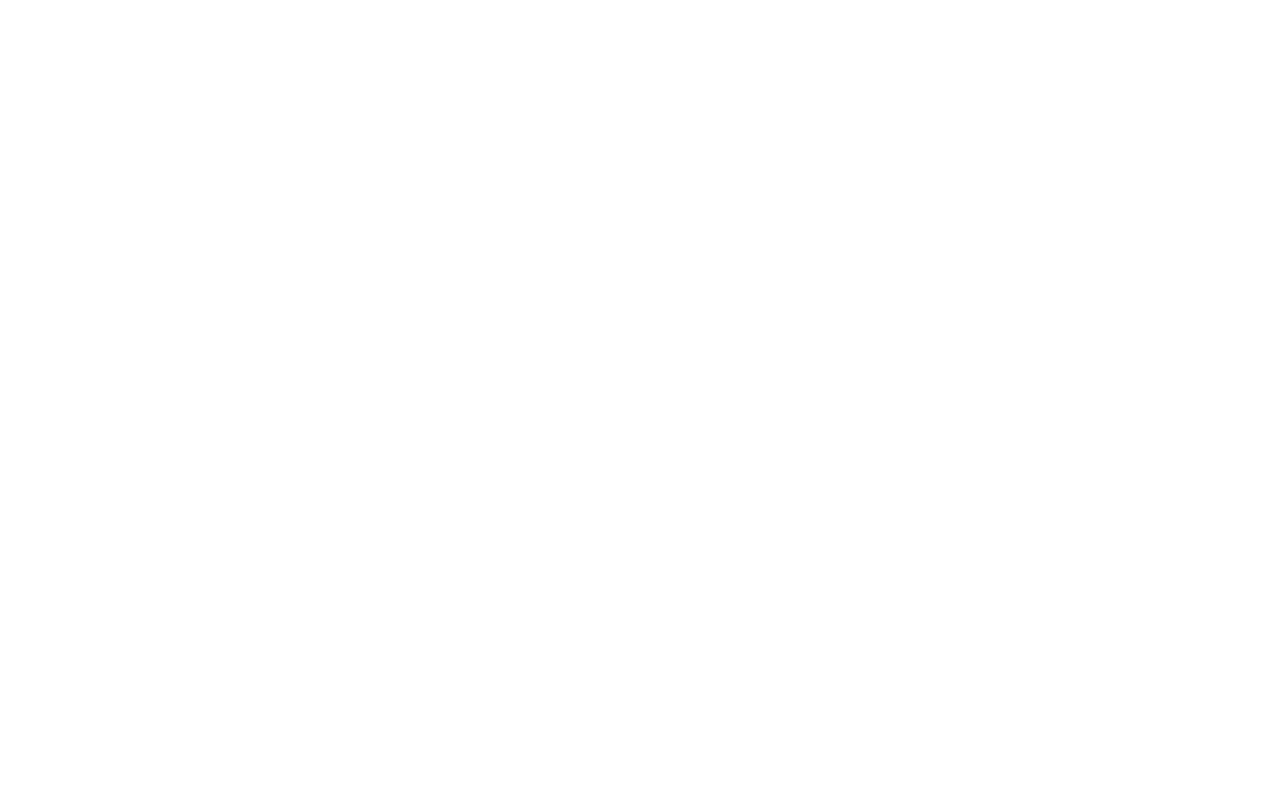
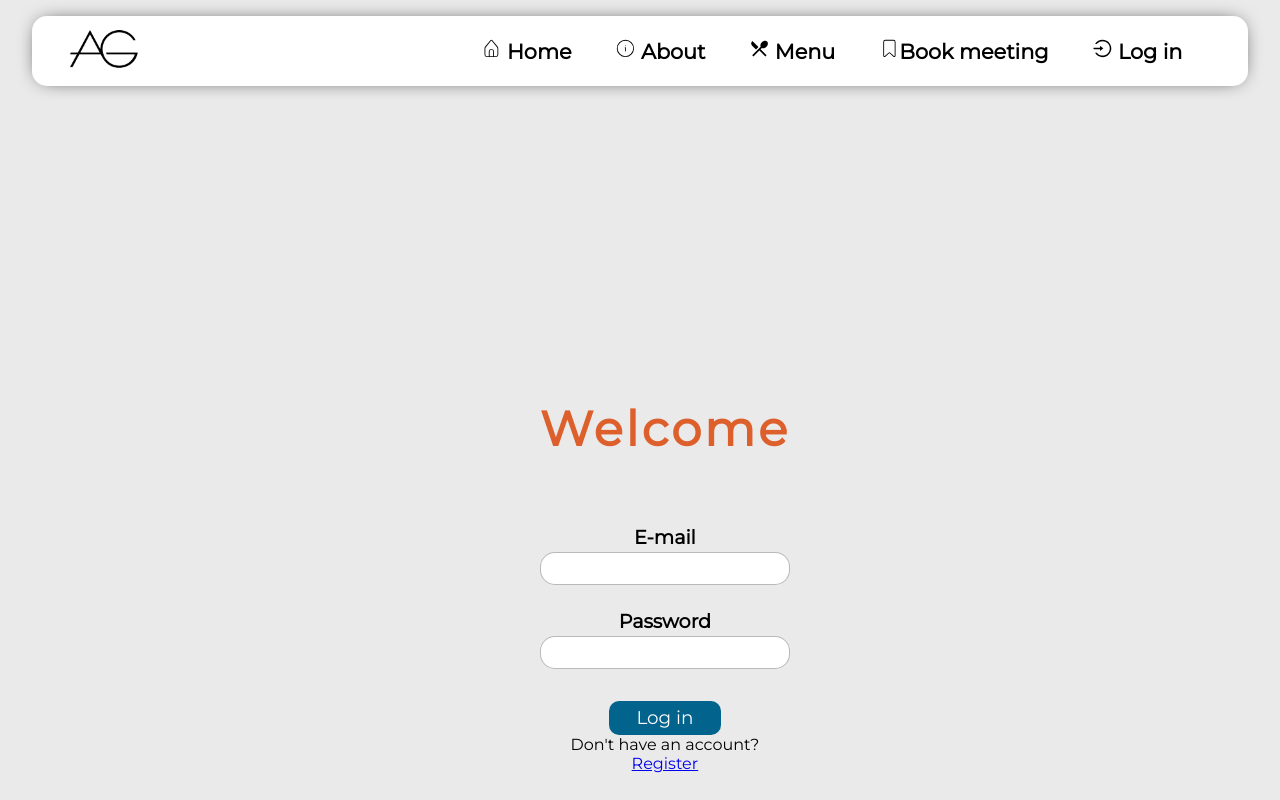
Before and after one commit to AdriandGrigore/HireChef-Website, a React (Create React App) app: page /login in a window 1280 px wide. Before the commit this address had no page. Shown: the top 800 px of the page. Built offline with nearby package versions, Linux system fonts and the light colour scheme.

Commit message:
login page + login form implemented

```diff
--- a/src/App.js
+++ b/src/App.js
@@ -2,6 +2,7 @@
 import Menu from "./pages/Menu"
 import Booking from "./pages/Booking"
 import { Route, Routes } from "react-router-dom";
+import Login from "./pages/Login";
 import "./App.css"
 
 function App() {
@@ -11,6 +12,7 @@
         <Route path="/" element={<Home/>}/>
         <Route path="/menu" element={<Menu/>}/>
         <Route path="/booking" element={<Booking/>}/>
+        <Route path="/login" element={<Login/>}/>
       </Routes>
     </div>
   );
--- /dev/null
+++ b/src/components/LoginForm/LoginForm.css
@@ -0,0 +1,133 @@
+.login-section{
+    display: flex;
+    align-items: center;
+    justify-content: center;
+    height: 100vh;
+    background-color: rgba(228, 226, 226, 0.726);
+}
+
+.login-card{
+    display: flex;
+    align-items: center;
+    width: 900px;
+    height: 70%;
+    margin: 0rem 1rem;
+    background-color: rgb(255, 255, 255);
+    box-shadow: 0px 0px 20px 0px rgba(0,0,0,0.3);
+    animation: 0.25s login-card ease-out;
+}
+
+.login-img{
+    height: 100%;
+    width: 45%;
+    border-right: 3px solid rgba(0, 113, 161, 0.151);
+}
+
+.login-form{
+    display: flex;
+    flex-direction: column;
+    margin:auto;
+    height: 100%;
+    animation: 0.4s login-form linear;
+}
+
+.welcome-text{
+    margin-top: auto;
+    color:rgb(221, 95, 44);
+    font-size: 2rem;
+    letter-spacing: 3px;
+}
+
+
+.login-form form {
+    display: flex;
+    flex-direction: column;
+    margin-top: 2.7rem;
+}
+
+.login-form label{
+    margin-top: 1.5rem;
+    font-size: 1.2rem;
+    font-weight: bold;
+    color: rgb(0, 0, 0);
+}
+
+.login-form input{
+    padding: 0.3rem 0.5rem ;
+    margin-top: 0.2rem;
+    font-size: 1.1rem;
+    text-align: center;
+    border-radius: 15px;
+    outline: none;
+    border: 1px solid rgba(0, 0, 0, 0.274);
+}
+
+.login-form button {
+    width: 7rem;
+    margin: 2rem auto 0 auto;
+    padding: 0.35rem 1rem;
+    font-size: 1.15rem;
+    border: none;
+    color: white;
+    background-color: rgb(2, 99, 141);
+    border-radius: 10px;
+    cursor: pointer;
+}
+
+.login-form button:hover{
+    background-color: rgb(1, 137, 196);
+}
+
+.register-msg{
+    margin-top: auto;
+    margin-bottom: 2rem;
+}
+
+.register-msg small{
+    font-size: 1rem;
+}
+
+.register-msg a:visited{
+    color: blue;
+}
+
+
+@keyframes login-card{
+    0%{
+        height: 0%;
+        width: 300px;
+    }
+    100%{
+        height: 70%;
+        width: 900px;
+    }
+}
+
+@keyframes login-form{
+    0%{
+        opacity: 0;
+    }
+
+    100%{
+        opacity: 1;
+    }
+}
+
+@media screen and (max-width:640px){
+    .login-img{
+        display: none;
+    }
+}
+
+
+@media screen and (max-width:435px) {
+    .welcome-text{
+        font-size: 1.7rem;
+    }
+    .login-card{
+        height: 100%;
+        margin: auto 0;
+        background-color: rgba(248, 248, 248, 0.425);
+        animation: none;
+    }
+}
--- /dev/null
+++ b/src/components/LoginForm/LoginForm.js
@@ -0,0 +1,33 @@
+import React from 'react'
+import "../LoginForm/LoginForm.css"
+import loginImg from "../../assets/loginImg.jpg"
+import { NavHashLink as Link } from 'react-router-hash-link'
+
+function LoginForm() {
+  return (
+    <section className='login-section'>
+      <div className='login-card'>
+        <div className='login-img'>
+          <img src={loginImg} alt="loginIcon" />
+        </div>
+        <div className='login-form'>
+          <div className='welcome-text'>
+            <h1>Welcome</h1>
+          </div>
+          <form>
+            <label htmlFor="loginEmail">E-mail</label>
+            <input type='email' id='loginEmail'/>
+            <label htmlFor='loginPassword'>Password</label>
+            <input type='password' id="loginPassword"/>
+            <button type='submit'>Log in</button>
+          </form>
+          <div className='register-msg'>
+            <small>Don't have an account? <Link>Register</Link></small>
+          </div>
+        </div>
+      </div>
+    </section>
+  )
+}
+
+export default LoginForm
--- a/src/components/Navbar/Navbar.js
+++ b/src/components/Navbar/Navbar.js
@@ -46,7 +46,7 @@
           <Link onClick={()=>setClicked(false)} to="/booking#"><CiBookmark/>Book meeting</Link>
         </li>
         <li>
-          <Link onClick={()=>setClicked(false)} to="#footer"><AiOutlineLogin/> Log in </Link>
+          <Link onClick={()=>setClicked(false)} to="/login#"><AiOutlineLogin/> Log in </Link>
         </li>
       </ul>
     </nav>
--- /dev/null
+++ b/src/pages/Login.js
@@ -0,0 +1,16 @@
+import React from 'react'
+import LoginForm from '../components/LoginForm/LoginForm'
+import Navbar from '../components/Navbar/Navbar'
+import Footer from '../components/Footer/Footer'
+
+function Login() {
+  return (
+    <>
+      <Navbar />
+      <LoginForm />
+      <Footer />
+    </>
+  )
+}
+
+export default Login
```
Also changed, not shown: src/assets/loginImg.jpg (added).
